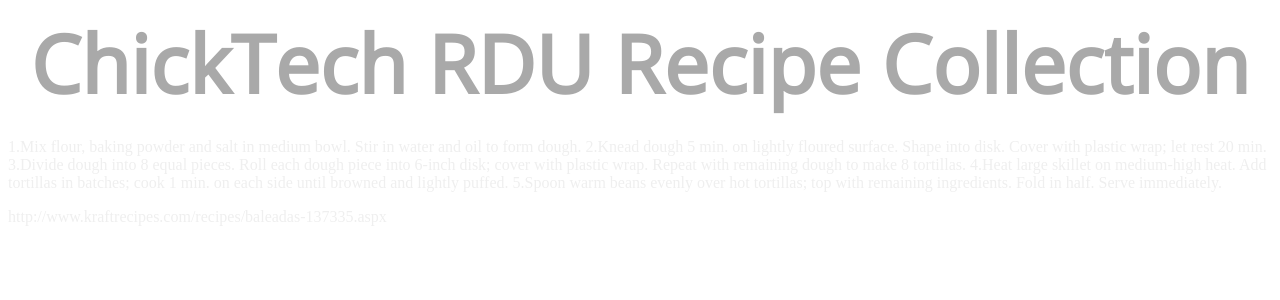
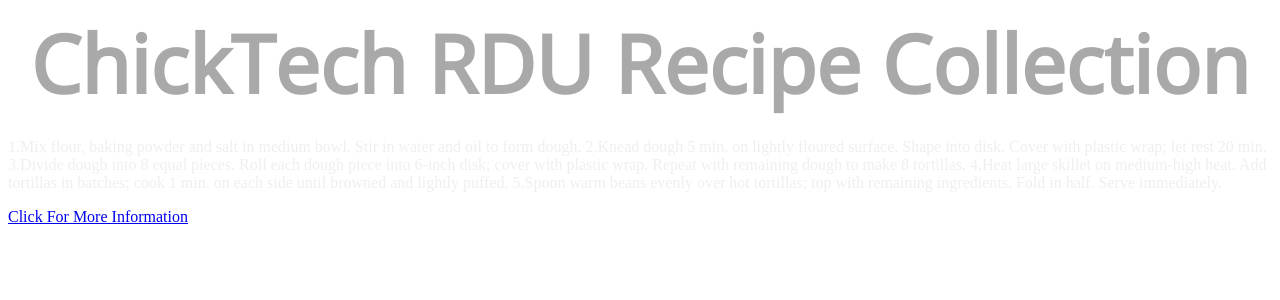
Before and after one commit to tinybagel/ChickTechRDU.github.io, a Jekyll site: the page built from _posts/2018-01-27-Honduran-Baleada.md, in a window 1280 px wide. Shown: the top 300 px of the page. Built offline with Jekyll 4.4.1, drawn with Linux system fonts in a browser that asks for light colours; our own code applies the rules of GitHub Pages for plain Markdown files.

Commit message:
Update 2018-01-27-Honduran-Baleada.md

```diff
--- a/_posts/2018-01-27-Honduran-Baleada.md
+++ b/_posts/2018-01-27-Honduran-Baleada.md
@@ -19,4 +19,4 @@ img: https://cocinaconsaborblog.files.wordpress.com/2016/02/baleadas.png?w=413&h
 4.Heat large skillet on medium-high heat. Add tortillas in batches; cook 1 min. on each side until browned and lightly puffed.
 5.Spoon warm beans evenly over hot tortillas; top with remaining ingredients. Fold in half. Serve immediately.
 
-http://www.kraftrecipes.com/recipes/baleadas-137335.aspx
+<a href="http://www.kraftrecipes.com/recipes/baleadas-137335.aspx">Click For More Information</a>
```
